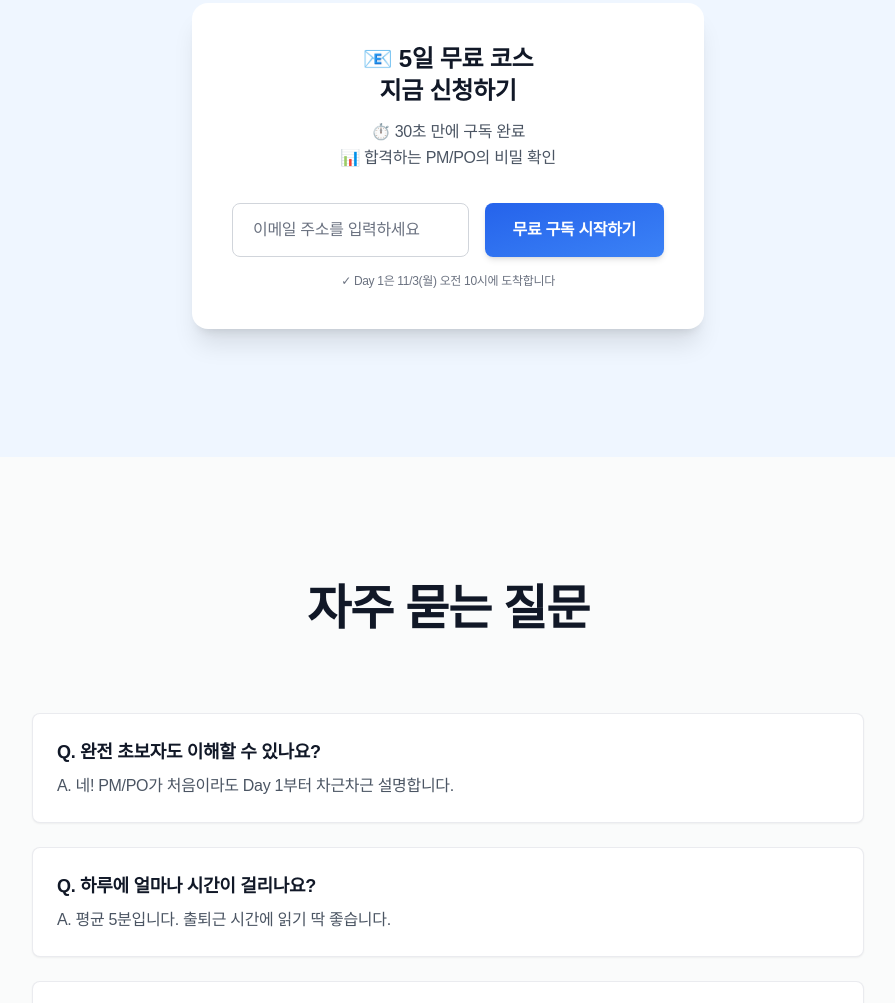
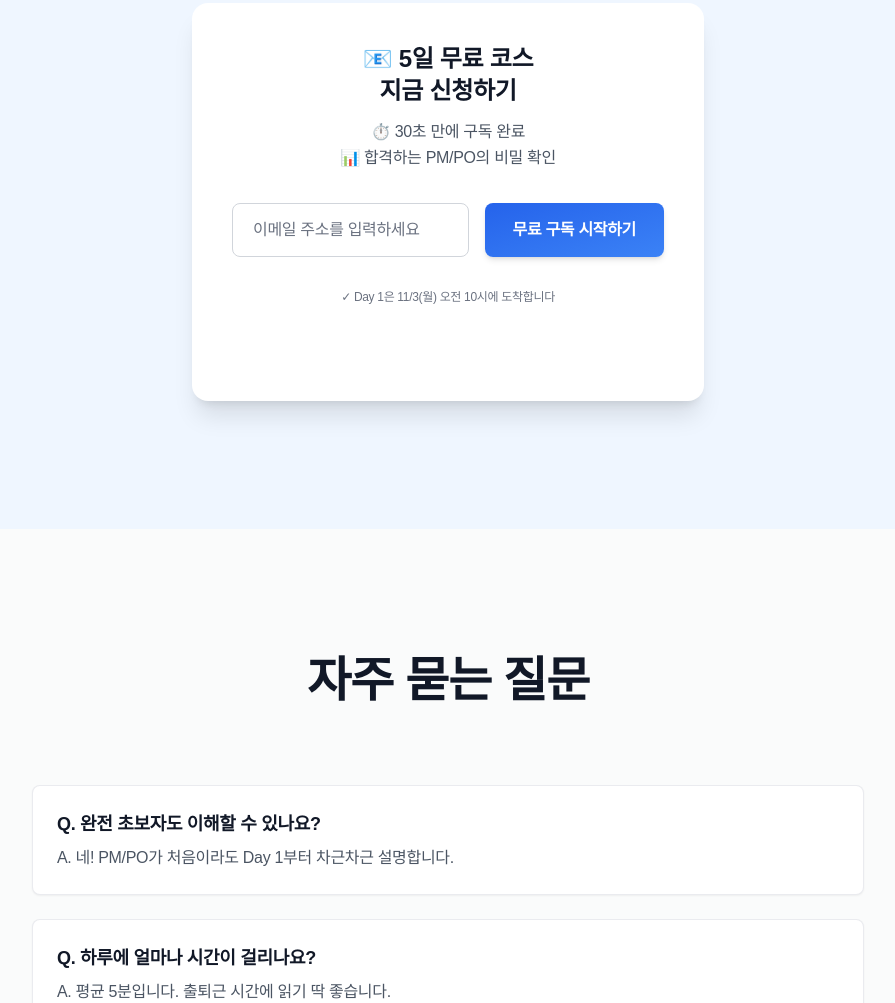
Before and after one commit to hymn-fly/pm-po-newsletter, a plain HTML site: page index.html in a window 1280 px wide. Shown: the part 6096-7099 px from the top of the page, without its empty margins (192-1087 px from the left). Drawn offline with nearby package versions, Linux system fonts and the light colour scheme; a web font is replaced by a local one.

Commit message:
fix index.html 파일

```diff
--- a/index.html
+++ b/index.html
@@ -22,6 +22,23 @@
       }
       .hero-gradient {
         background: linear-gradient(180deg, #F3F4F6 0%, #FFFFFF 100%);
+      }
+      .subscription-form {
+        display: flex;
+        flex-direction: column;
+        gap: 1rem;
+      }
+      .form-message {
+        min-height: 1.5rem;
+        font-size: 0.95rem;
+        font-weight: 600;
+        transition: color 0.2s ease;
+      }
+      .form-message.success {
+        color: #047857;
+      }
+      .form-message.error {
+        color: #dc2626;
       }
     </style>
 </head>
@@ -276,12 +293,13 @@
               <div class="mt-16 max-w-lg mx-auto bg-white p-8 sm:p-10 rounded-2xl shadow-xl">
                 <h3 class="text-2xl font-bold text-gray-900">📧 5일 무료 코스 <br/> 지금 신청하기</h3>
                 <p class="mt-3 text-gray-600 leading-relaxed">⏱️ 30초 만에 구독 완료<br />📊 합격하는 PM/PO의 비밀 확인</p>
-                <form class="mt-8">
+                <form class="mt-8 subscription-form">
                   <div class="flex flex-col sm:flex-row gap-4">
-                    <input type="email" placeholder="이메일 주소를 입력하세요" required class="w-full px-5 py-3.5 border border-gray-300 bg-white text-gray-900 rounded-lg focus:ring-4 focus:ring-blue-200 focus:border-blue-500 placeholder-gray-500 transition-shadow">
+                    <input type="email" name="email" placeholder="이메일 주소를 입력하세요" required class="w-full px-5 py-3.5 border border-gray-300 bg-white text-gray-900 rounded-lg focus:ring-4 focus:ring-blue-200 focus:border-blue-500 placeholder-gray-500 transition-shadow">
                     <button type="submit" class="w-full sm:w-auto bg-gradient-to-br from-blue-600 to-blue-500 text-white px-7 py-3.5 rounded-lg font-semibold hover:from-blue-700 hover:to-blue-600 transition-all duration-300 ease-in-out shadow-md hover:shadow-lg flex-shrink-0">무료 구독 시작하기</button>
                   </div>
                   <p class="mt-4 text-xs text-gray-500">✓ Day 1은 11/3(월) 오전 10시에 도착합니다</p>
+                  <p class="form-message mt-4 text-sm text-center text-gray-600"></p>
                 </form>
               </div>
           </div>
```
